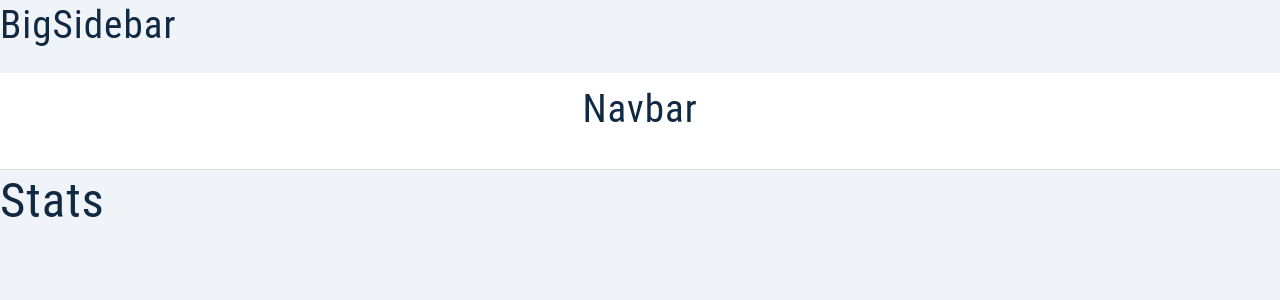
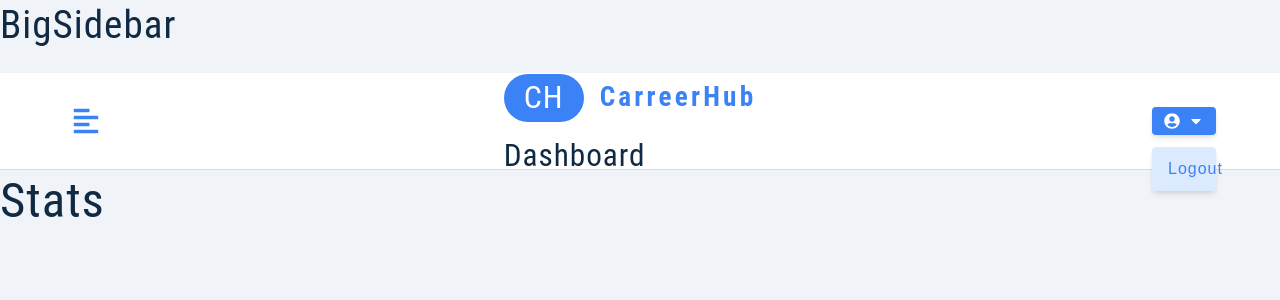
Before and after one commit to mdcodelab/CarreerHub-react-redux-frontend-app, a React (Create React App) app: page / in a window 1280 px wide. Shown: the top 300 px of the page. Built offline with nearby package versions, Linux system fonts and the light colour scheme.

Commit message:
Navbar setup

```diff
--- a/src/components/Logo.js
+++ b/src/components/Logo.js
@@ -4,7 +4,7 @@ import styled from "styled-components";
 function Logobis() {
   return (
     <Wrapper>
-        <h1 className="title" style={{color: "white", background: "var(--primary-500"}}>CH</h1>
+        <h1 className="title" style={{color: "white", background: "var(--primary-500)"}}>CH</h1>
         <h2>CarreerHub</h2>
 
     </Wrapper>
--- a/src/dashboardComponents/Navbar.js
+++ b/src/dashboardComponents/Navbar.js
@@ -1,13 +1,38 @@
 import React from 'react';
 import styled from "styled-components";
+import {FaAlignLeft, FaUserCircle, FaCaretDown} from "react-icons/fa";
+import Logo from "../components/Logo";
+import {useSelector, useDispatch} from "react-redux";
 
 function Navbar() {
+  const {user}=useSelector(store => store.user);
+  const dispatch = useDispatch();
   return (
     <Wrapper>
-      <h2>Navbar</h2>
+    <div className='nav-center'>
+      <button type='button' className='toggle-btn' onClick={()=> console.log("toggle")}>
+        <FaAlignLeft /></button>
+      <div>
+        <WrapperLogo> <Logo className="logo"/></WrapperLogo>
+        <h3 className='logo-text'>dashboard</h3>
+      </div>
+      <div className='btn-container'>
+        <button type='button'className='btn'onClick={() => console.log("hello")}>
+          <FaUserCircle />
+          {user?.name}
+          <FaCaretDown />
+        </button>
+        <div className="dropdown show-dropdown">
+          <button type='button' className='dropdown-btn'
+          onClick={() => console.log("log out")}>
+            Logout
+          </button>
+        </div>
+      </div>
+    </div>
+  </Wrapper>
+    )
 
-    </Wrapper>
-  )
 }
 
 const Wrapper = styled.nav`
@@ -16,16 +41,15 @@ const Wrapper = styled.nav`
   align-items: center;
   justify-content: center;
   box-shadow: 0 1px 0px 0px rgba(0, 0, 0, 0.1);
-  .logo {
-    display: flex;
-    align-items: center;
-    width: 100px;
-  }
   .nav-center {
     display: flex;
     width: 90vw;
     align-items: center;
     justify-content: space-between;
+  }
+  .logo {
+    height: 3rem;
+    border: 2px solid red;
   }
   .toggle-btn {
     background: transparent;
@@ -91,4 +115,10 @@ const Wrapper = styled.nav`
     }
   }`
 
+  const WrapperLogo = styled.div `
+  margin-top: -1.5rem;
+  margin-bottom: -0.5rem;
+  height: max-content;
+  `
+
 export default Navbar;
```
